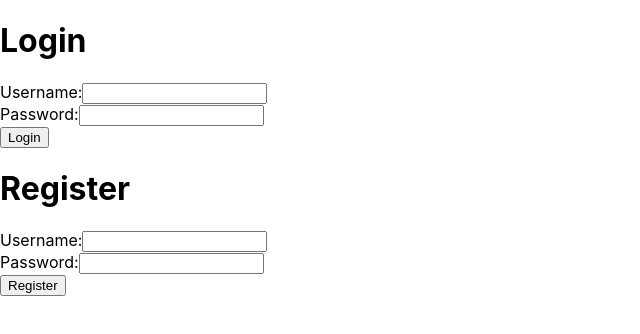
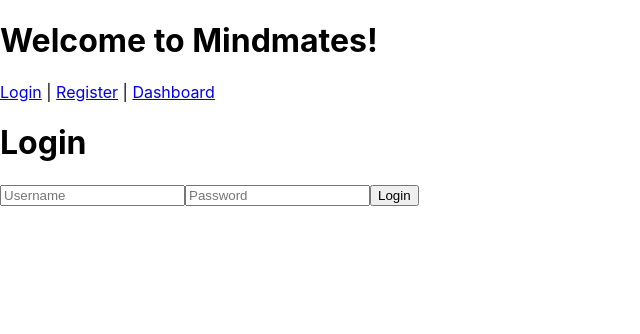
Before and after one commit to mansapatel111/MindMates, a React (Create React App) app in the folder frontend/: page / in a window 1280 px wide. Shown: the top 334 px of the page, without its empty margins (0-640 px from the left). Built offline with nearby package versions, Linux system fonts and the light colour scheme.

Commit message:
Added logic, check functionality

```diff
--- a/frontend/src/App.js
+++ b/frontend/src/App.js
@@ -1,109 +1,23 @@
-import React, { useState } from 'react';
+import React from "react";
+import { BrowserRouter as Router, Route, Routes, Link } from "react-router-dom";
+import Login from "./pages/Login";
+import Register from "./pages/Register";
+import Dashboard from "./pages/Dashboard";
 
 function App() {
-  const [username, setUsername] = useState('');
-  const [password, setPassword] = useState('');
-  const [message, setMessage] = useState('');
-  const [registerUsername, setRegisterUsername] = useState('');
-  const [registerPassword, setRegisterPassword] = useState('');
-  const [registerMessage, setRegisterMessage] = useState('');
+  return (
+    <Router>
+      <h1>Welcome to Mindmates!</h1>
+      <nav>
+        <Link to="/">Login</Link> | <Link to="/register">Register</Link> | <Link to="/dashboard">Dashboard</Link>
+      </nav>
 
-  const handleLogin = async (event) => {
-    event.preventDefault();
-    try {
-      const response = await fetch(`${process.env.REACT_APP_API_BASE_URL}/auth/login`, {
-        method: 'POST',
-        headers: {
-          'Content-Type': 'application/json',
-        },
-        body: JSON.stringify({ username, password }),
-      });
-      const data = await response.json();
-      if (response.ok) {
-        setMessage(`Login successful! Token: ${data.token}`);
-      } else {
-        setMessage(data.message);
-      }
-    } catch (error) {
-      setMessage('Login failed');
-    }
-  };
-
-  const handleRegister = async (event) => {
-    event.preventDefault();
-    try {
-      const response = await fetch(`${process.env.REACT_APP_API_BASE_URL}/auth/register`, {
-        method: 'POST',
-        headers: {
-          'Content-Type': 'application/json',
-        },
-        body: JSON.stringify({ username: registerUsername, password: registerPassword }),
-      });
-      const data = await response.json();
-      if (response.ok) {
-        setRegisterMessage('Registration successful!');
-      } else {
-        setRegisterMessage(data.message);
-      }
-    } catch (error) {
-      setRegisterMessage('Registration failed');
-    }
-  };
-
-  return (
-    <div className="App">
-      <h1>Login</h1>
-      <form onSubmit={handleLogin}>
-        <div>
-          <label>
-            Username:
-            <input
-              type="text"
-              value={username}
-              onChange={(e) => setUsername(e.target.value)}
-            />
-          </label>
-        </div>
-        <div>
-          <label>
-            Password:
-            <input
-              type="password"
-              value={password}
-              onChange={(e) => setPassword(e.target.value)}
-            />
-          </label>
-        </div>
-        <button type="submit">Login</button>
-      </form>
-      {message && <h2>{message}</h2>}
-
-      <h1>Register</h1>
-      <form onSubmit={handleRegister}>
-        <div>
-          <label>
-            Username:
-            <input
-              type="text"
-              value={registerUsername}
-              onChange={(e) => setRegisterUsername(e.target.value)}
-            />
-          </label>
-        </div>
-        <div>
-          <label>
-            Password:
-            <input
-              type="password"
-              value={registerPassword}
-              onChange={(e) => setRegisterPassword(e.target.value)}
-            />
-          </label>
-        </div>
-        <button type="submit">Register</button>
-      </form>
-      {registerMessage && <h2>{registerMessage}</h2>}
-    </div>
+      <Routes>
+        <Route path="/" element={<Login />} />
+        <Route path="/register" element={<Register />} />
+        <Route path="/dashboard" element={<Dashboard />} />
+      </Routes>
+    </Router>
   );
 }
 
--- /dev/null
+++ b/frontend/src/pages/Dashboard.js
@@ -0,0 +1,7 @@
+import React from "react";
+
+function Dashboard() {
+  return <h1>Welcome to the Dashboard!</h1>;
+}
+
+export default Dashboard;
--- /dev/null
+++ b/frontend/src/pages/Login.js
@@ -0,0 +1,44 @@
+import React, { useState } from 'react'; //Imports dependences
+
+function Login(){
+
+    const [username, setUsername] = useState(''); //This is just initializes the variables to empty
+    const [password, setPassword] = useState('');
+    const [message, setMessage] = useState('');
+
+    const handleLogin = async (event) => { //async functions allows us to write async code and use await
+        event.preventDefault(); //This prevents the form from refreshing the page when submitted
+        try {
+          const response = await fetch(`${process.env.REACT_APP_API_BASE_URL}/auth/login`, {
+            method: 'POST', //POST sends data to the server
+            headers: {
+              'Content-Type': 'application/json', //Tells the server we are sending JSON.
+            },
+            body: JSON.stringify({ username, password }), //Converts the input data to JSON.
+          });
+
+          const data = await response.json(); //response comes from line 18, .json() converts it into a json like format
+          if (response.ok) { //.ok checks if the response code is between 200-299, anythin else means error
+            setMessage(`Login successful! Token: ${data.token}`);
+          } else {
+            setMessage(data.message);
+          }
+        } catch (error) {
+          setMessage('Login failed');
+        }
+      };
+
+      return (
+        <div>
+          <h1>Login</h1>
+          <form onSubmit={handleLogin}>
+            <input type="text" placeholder="Username" value={username} onChange={(e) => setUsername(e.target.value)} />
+            <input type="password" placeholder="Password" value={password} onChange={(e) => setPassword(e.target.value)} />
+            <button type="submit">Login</button>
+          </form>
+          {message && <h2>{message}</h2>}
+        </div>
+      );
+    }
+
+    export default Login;
--- /dev/null
+++ b/frontend/src/pages/Register.js
@@ -0,0 +1,43 @@
+import React, { useState } from 'react'; //Imports dependences
+
+function Register(){
+    const [registerUsername, setRegisterUsername] = useState('');
+    const [registerPassword, setRegisterPassword] = useState('');
+    const [registerMessage, setRegisterMessage] = useState('');
+
+    const handleRegister = async (event) => {
+        event.preventDefault();
+        try {
+          console.log("API URL:", `${process.env.REACT_APP_API_BASE_URL}/auth/register`);
+          const response = await fetch(`${process.env.REACT_APP_API_BASE_URL}/auth/register`, {
+            method: 'POST',
+            headers: {
+              'Content-Type': 'application/json',
+            },
+            body: JSON.stringify({ username: registerUsername, password: registerPassword }),
+          });
+          const data = await response.json();
+          if (response.ok) {
+            setRegisterMessage('Registration successful!');
+          } else {
+            setRegisterMessage(data.message);
+          }
+        } catch (error) {
+          setRegisterMessage('Registration failed');
+        }
+      };
+
+      return (
+        <div>
+          <h1>Register</h1>
+          <form onSubmit={handleRegister}>
+            <input type="text" placeholder="Username" value={registerUsername} onChange={(e) => setRegisterUsername(e.target.value)} />
+            <input type="password" placeholder="Password" value={registerPassword} onChange={(e) => setRegisterPassword(e.target.value)} />
+            <button type="submit">Register</button>
+          </form>
+          {registerMessage && <h2>{registerMessage}</h2>}
+        </div>
+      );
+    }
+
+    export default Register;
```
Also changed, not shown: 1 other file (tests, documents, lock files or other folders).
